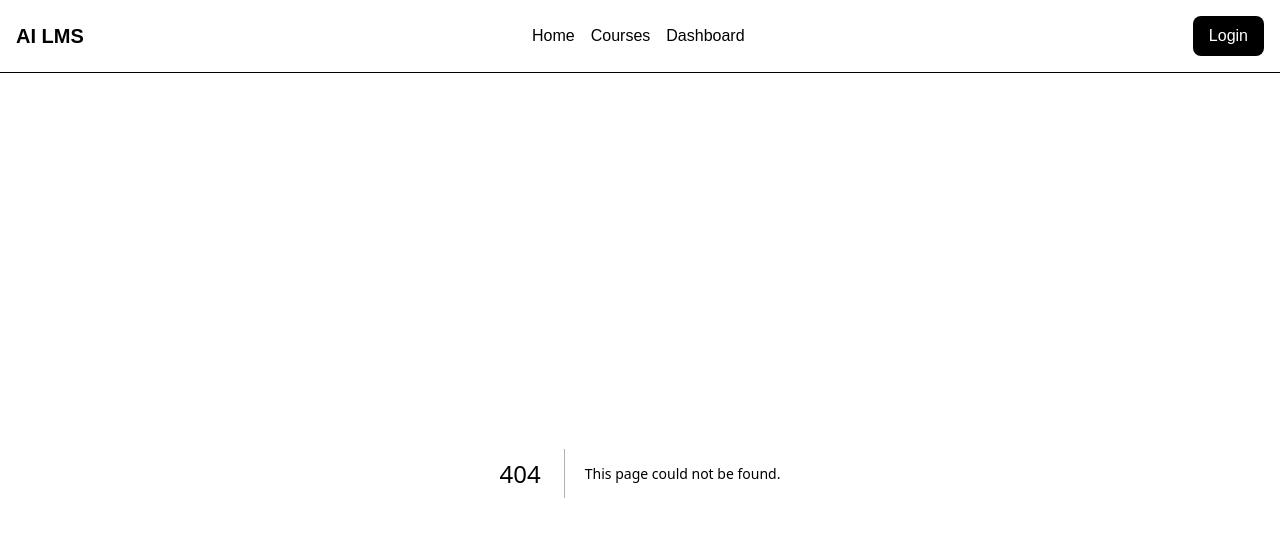
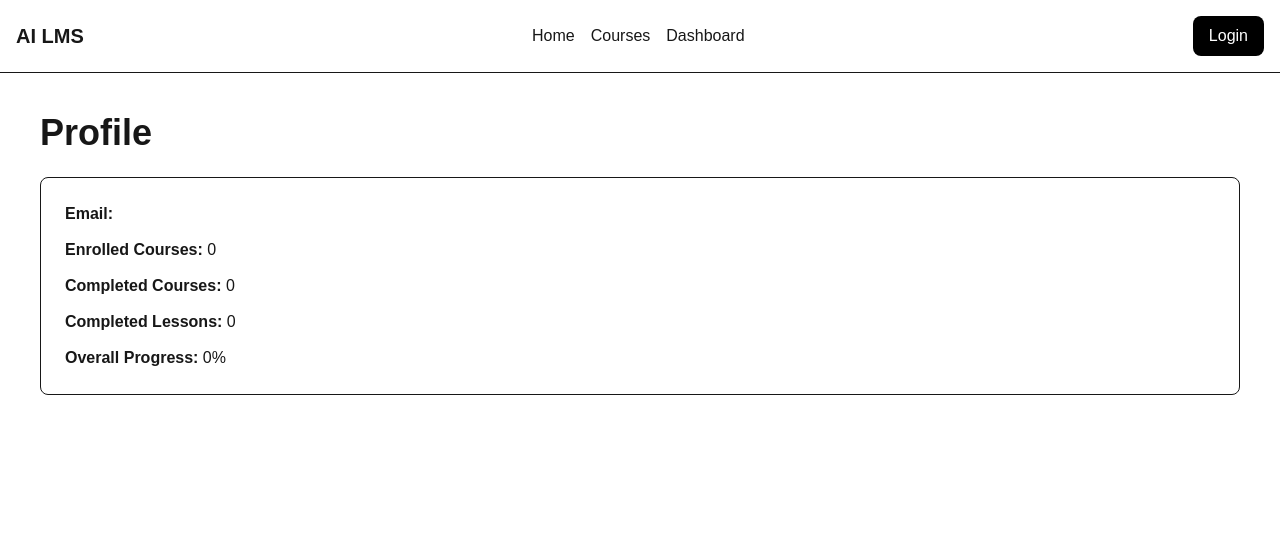
Before and after one commit to Ameen777pt/ai-lms, a Next.js app: page /profile in a window 1280 px wide. Before the commit this address had no page. Shown: the top 536 px of the page. Built offline with nearby package versions, Linux system fonts and the light colour scheme.

Commit message:
Add enrollment system and profile page

```diff
--- a/src/app/dashboard/page.tsx
+++ b/src/app/dashboard/page.tsx
@@ -105,6 +105,12 @@ const nextLesson =
 <p className="mt-4 text-xl">
   Welcome {userEmail}
 </p>
+<Link
+  href="/profile"
+  className="inline-block mt-4 px-4 py-2 bg-blue-600 text-white rounded"
+>
+  View Profile
+</Link>
 <p className="mt-2">
   Enrolled Courses: {
     enrolledCourses.length
--- /dev/null
+++ b/src/app/profile/page.tsx
@@ -0,0 +1,96 @@
+"use client";
+
+import { courses } from "@/data/courses";
+import { useEffect, useState } from "react";
+
+export default function ProfilePage() {
+  const [userEmail, setUserEmail] =
+    useState("");
+
+  const [enrolledCourses, setEnrolledCourses] =
+    useState<string[]>([]);
+
+  const [completedLessonIds, setCompletedLessonIds] =
+    useState<string[]>([]);
+
+  useEffect(() => {
+    const email =
+      localStorage.getItem("userEmail") || "";
+
+    setUserEmail(email);
+
+    const storedCourses = JSON.parse(
+      localStorage.getItem("enrolledCourses") ||
+        "[]"
+    );
+
+    setEnrolledCourses(storedCourses);
+
+    const storedLessons = JSON.parse(
+      localStorage.getItem("completedLessons") ||
+        "[]"
+    );
+
+    setCompletedLessonIds(storedLessons);
+  }, []);
+
+  const completedCourses = courses
+    .filter((course) =>
+      enrolledCourses.includes(course.slug)
+    )
+    .filter((course) => {
+      const completed = course.lessons.filter(
+        (lesson) =>
+          completedLessonIds.includes(
+            `${course.slug}/${lesson.slug}`
+          )
+      ).length;
+
+      return (
+        completed === course.lessons.length
+      );
+    }).length;
+
+  const progressPercentage = Math.round(
+    (completedLessonIds.length /
+      courses.flatMap(
+        (course) => course.lessons
+      ).length) *
+      100
+  );
+
+  return (
+    <div className="p-10">
+      <h1 className="text-4xl font-bold">
+        Profile
+      </h1>
+
+      <div className="border rounded-lg p-6 mt-6">
+        <p>
+          <strong>Email:</strong>{" "}
+          {userEmail}
+        </p>
+
+        <p className="mt-3">
+          <strong>Enrolled Courses:</strong>{" "}
+          {enrolledCourses.length}
+        </p>
+
+        <p className="mt-3">
+          <strong>Completed Courses:</strong>{" "}
+          {completedCourses}
+        </p>
+
+        <p className="mt-3">
+          <strong>Completed Lessons:</strong>{" "}
+          {completedLessonIds.length}
+        </p>
+
+        <p className="mt-3">
+          <strong>Overall Progress:</strong>{" "}
+          {progressPercentage}%
+        </p>
+      </div>
+    </div>
+  );
+}
```
